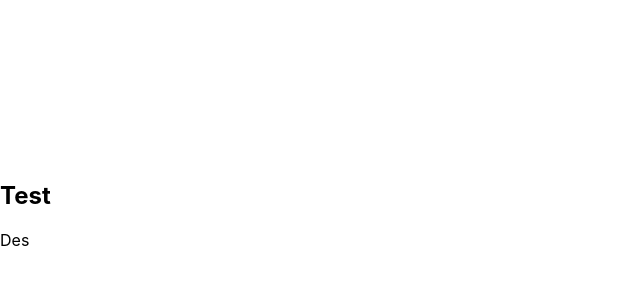
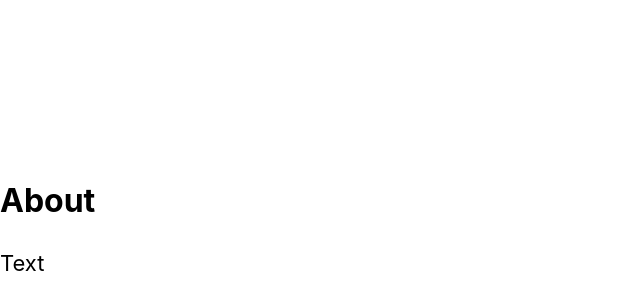
Before and after one commit to maximobelets/app, a Next.js app: page / in a window 1280 px wide. Shown: the part 1863-2163 px from the top of the page, without its empty margins (0-640 px from the left). Before the commit the page ends 2129 px from the top, so only its background shows below. Built offline with nearby package versions, Linux system fonts and the light colour scheme.

Commit message:
Fix About component styles

```diff
--- a/components/About/About.module.css
+++ b/components/About/About.module.css
@@ -3,9 +3,11 @@
 }
 
 .title {
-	font-size: 22px;
+	font-size: 32px;
+	line-height: 40px;
 }
 
 .des {
-	font-size: 18px;
+	font-size: 22px;
+	line-height: 30px;
 }
--- a/components/About/About.tsx
+++ b/components/About/About.tsx
@@ -9,10 +9,10 @@ interface Iprops {
 export const About = ({title, description, id}: Iprops) => {
 	return (
 		<section className={s.root} id={id}>
-			<h2>
+			<h2 className={s.title}>
 				{title}
 			</h2>
-			<p>
+			<p className={s.des}>
 				{description}
 			</p>
 		</section>
--- a/pages/index.tsx
+++ b/pages/index.tsx
@@ -16,7 +16,7 @@ export default function Home() {
 				</nav>
 			</header>
 			<main className={s.container}>
-				<About title={'Test'} description={'Des'} id={'about'} />
+				<About title={'About'} description={'Text'} id={'about'} />
 			</main>
 
 			<footer className={s.footer}>
```
